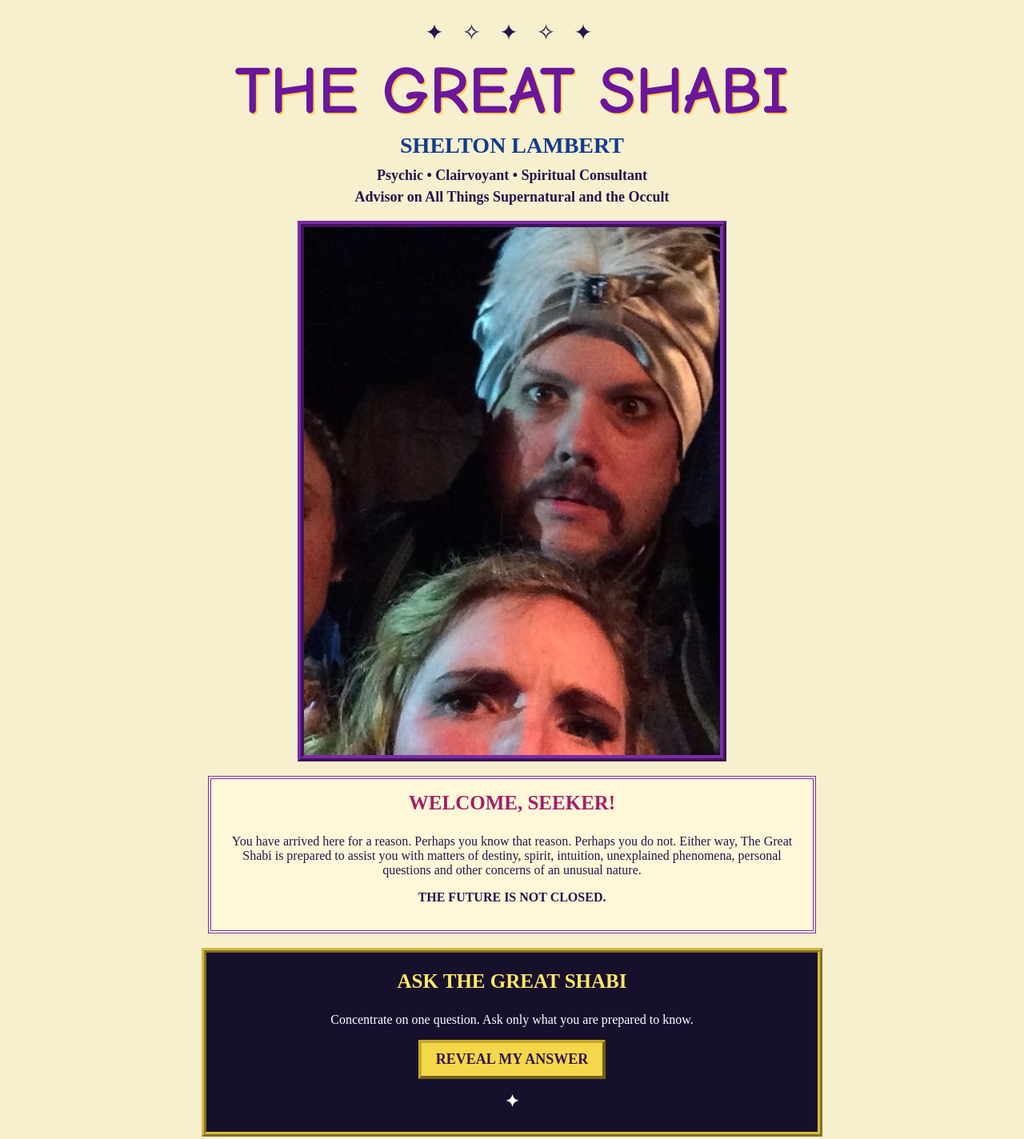
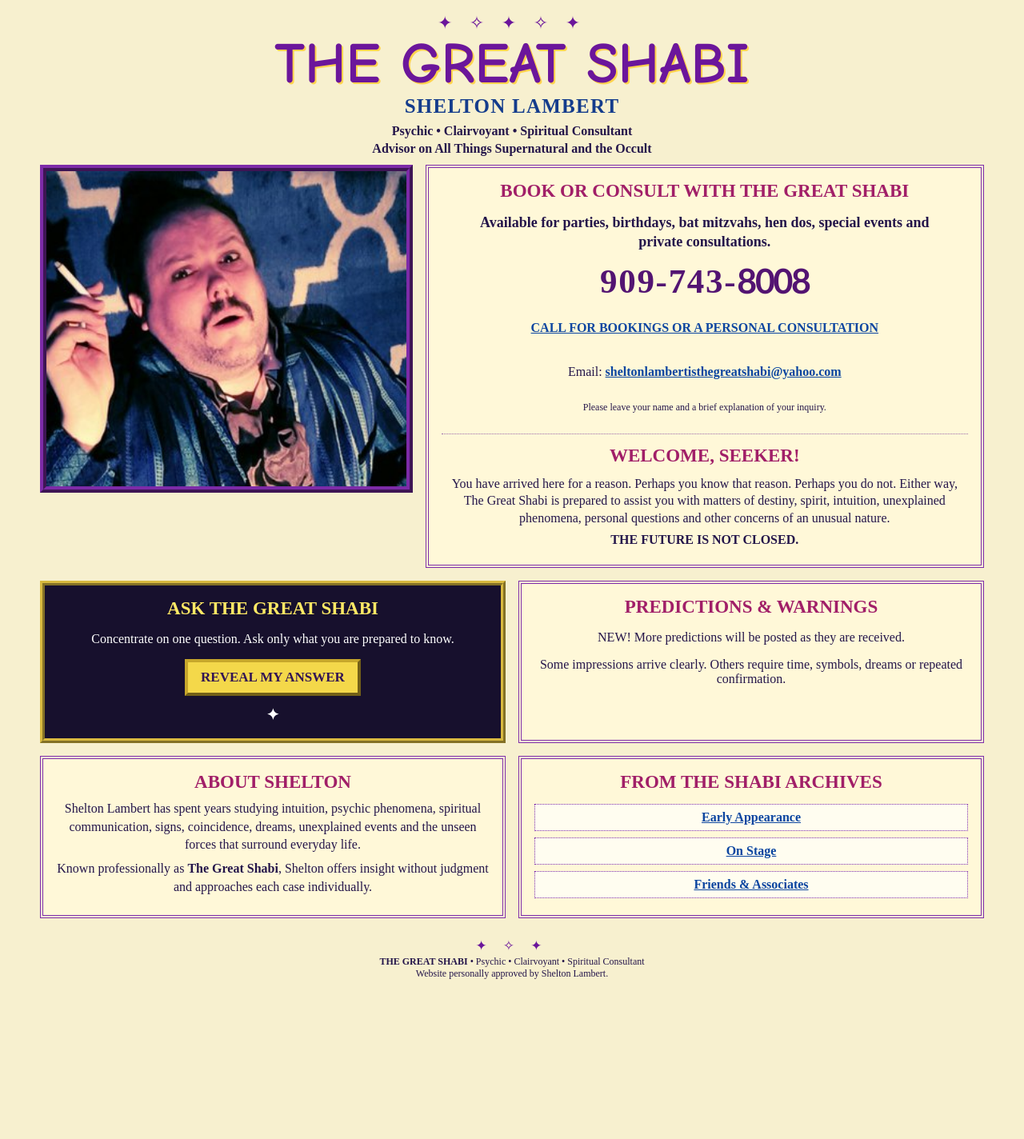
Before and after one commit to shelbyhahn-vcer/the-great-shabi, a plain HTML site: page index.html in a window 1280 px wide. Shown: the top 1424 px of the page at 80% size. After the commit the page ends 1251 px from the top, so only its background shows below. Drawn offline with Linux system fonts and the light colour scheme.

Commit message:
Add files via upload

```diff
--- a/index.html
+++ b/index.html
@@ -6,216 +6,121 @@
   <title>The Great Shabi | Shelton Lambert</title>
   <meta name="description" content="Shelton Lambert, The Great Shabi. Psychic, Clairvoyant, Spiritual Consultant and Advisor on All Things Supernatural and the Occult.">
   <style>
-    body {
-      margin: 0;
-      background: #f7f0cf;
-      color: #24154a;
-      font-family: "Times New Roman", Georgia, serif;
+    :root { --cream:#f7f0cf; --paper:#fff8d8; --purple:#6b169b; --deep:#24154a; --pink:#a11f68; --gold:#ffd34d; --blue:#143c8c; }
+    * { box-sizing:border-box; }
+    body { margin:0; background:var(--cream); color:var(--deep); font-family:"Times New Roman",Georgia,serif; }
+    a { color:#0b45a0; font-weight:bold; }
+    .page { width:min(1180px,calc(100% - 28px)); margin:0 auto; padding:12px 0 18px; text-align:center; }
+    .stars { margin:2px 0; font-size:22px; letter-spacing:8px; color:var(--purple); }
+    header { padding:2px 12px 10px; }
+    h1 { margin:0; color:var(--purple); font-family:"Comic Sans MS","Brush Script MT",cursive; font-size:clamp(42px,6vw,72px); line-height:1; text-shadow:2px 2px 0 var(--gold); }
+    h2 { margin:3px 0 6px; color:var(--blue); font-size:25px; letter-spacing:.05em; }
+    .credentials { font-size:16px; font-weight:bold; line-height:1.35; }
+    .hero-row { display:grid; grid-template-columns:minmax(280px, .8fr) minmax(420px,1.2fr); gap:16px; align-items:stretch; }
+    .portrait-frame { min-height:350px; max-height:410px; overflow:hidden; border:8px ridge #7d2ba8; background:#fff; }
+    .portrait { display:block; width:100%; height:100%; object-fit:cover; object-position:center 22%; }
+    .box { border:4px double #7d2ba8; background:var(--paper); padding:16px; }
+    .box h3 { margin:0 0 9px; color:var(--pink); font-size:23px; }
+    .booking { display:flex; flex-direction:column; justify-content:center; }
+    .availability { margin:5px auto 10px; max-width:600px; font-size:18px; line-height:1.35; }
+    .phone { margin:3px 0 7px; color:#531472; font-size:clamp(30px,4vw,43px); font-weight:bold; letter-spacing:.04em; line-height:1; }
+    .phone .easter { display:inline-block; font-family:"Arial Rounded MT Bold","Trebuchet MS",Arial,sans-serif; font-weight:700; letter-spacing:-.055em; transform:translateY(1px); }
+    .booking-link { display:inline-block; margin:5px 0; }
+    .welcome { margin:13px auto 0; padding-top:11px; max-width:660px; border-top:1px dotted #9b6aaa; line-height:1.35; }
+    .welcome p { margin:5px 0; }
+    .grid-row { display:grid; grid-template-columns:1fr 1fr; gap:16px; margin-top:16px; align-items:stretch; }
+    .oracle { border:6px ridge #d8b93f; background:#17102d; color:#fff; }
+    .oracle h3 { color:#ffe965; }
+    button { padding:9px 16px; border:4px outset #c7a72b; background:#f4d84a; color:#321454; cursor:pointer; font:bold 17px "Times New Roman",serif; }
+    button:active { border-style:inset; }
+    #answer { min-height:25px; margin-top:12px; font-size:19px; font-weight:bold; }
+    .blink { animation:blink 1.1s steps(2,start) infinite; }
+    @keyframes blink { 50% { visibility:hidden; } }
+    .about p { margin:8px 0; line-height:1.4; }
+    .links { display:grid; gap:8px; margin-top:14px; }
+    .links a { display:block; padding:7px 10px; border:1px dotted #7d2ba8; background:#fffdf0; }
+    footer { margin-top:14px; padding:8px; font-size:12px; }
+    footer .stars { font-size:17px; }
+    .tiny { font-size:12px; }
+    @media (max-width:760px) {
+      .page { width:min(100% - 18px,620px); }
+      .hero-row,.grid-row { grid-template-columns:1fr; gap:10px; margin-top:10px; }
+      .portrait-frame { min-height:0; height:330px; }
+      .portrait { object-position:center 19%; }
+      .box { padding:14px; }
+      .credentials { font-size:15px; }
+      .phone { font-size:34px; }
     }
-
-    .page {
-      max-width: 900px;
-      margin: 0 auto;
-      padding: 18px;
-      text-align: center;
-    }
-
-    .stars {
-      font-size: 28px;
-      letter-spacing: 8px;
-      margin: 6px 0;
-    }
-
-    h1 {
-      font-family: "Comic Sans MS", "Brush Script MT", cursive;
-      font-size: clamp(42px, 8vw, 84px);
-      margin: 8px 0 0;
-      color: #6b169b;
-      text-shadow: 2px 2px 0 #ffd34d;
-    }
-
-    h2 {
-      margin: 4px 0 8px;
-      font-size: 28px;
-      color: #143c8c;
-    }
-
-    .credentials {
-      font-weight: bold;
-      font-size: 18px;
-      line-height: 1.5;
-      margin-bottom: 16px;
-    }
-
-    .hero {
-      width: min(100%, 520px);
-      border: 8px ridge #7d2ba8;
-      background: white;
-      margin: 12px auto 18px;
-      display: block;
-    }
-
-    .box {
-      border: 4px double #7d2ba8;
-      background: #fff8d8;
-      padding: 16px;
-      margin: 18px auto;
-      max-width: 720px;
-    }
-
-    .box h3 {
-      margin-top: 0;
-      color: #a11f68;
-      font-size: 25px;
-    }
-
-    .oracle {
-      background: #17102d;
-      color: white;
-      padding: 22px;
-      border: 6px ridge #d8b93f;
-    }
-
-    button {
-      font: bold 18px "Times New Roman", serif;
-      background: #f4d84a;
-      color: #321454;
-      border: 4px outset #c7a72b;
-      padding: 10px 18px;
-      cursor: pointer;
-    }
-
-    button:active {
-      border-style: inset;
-    }
-
-    #answer {
-      min-height: 28px;
-      margin-top: 16px;
-      font-size: 21px;
-      font-weight: bold;
-    }
-
-    .links a {
-      display: inline-block;
-      margin: 4px 8px;
-      color: #0b45a0;
-      font-weight: bold;
-    }
-
-    .blink {
-      animation: blink 1.1s steps(2, start) infinite;
-    }
-
-    @keyframes blink {
-      50% { visibility: hidden; }
-    }
-
-    footer {
-      margin: 32px 0 14px;
-      font-size: 14px;
-    }
-
-    .tiny {
-      font-size: 12px;
-    }
+    @media (prefers-reduced-motion:reduce) { .blink { animation:none; } }
   </style>
 </head>
 <body>
   <main class="page">
+    <header>
       <div class="stars">✦ ✧ ✦ ✧ ✦</div>
-
       <h1>THE GREAT SHABI</h1>
       <h2>SHELTON LAMBERT</h2>
+      <div class="credentials">Psychic • Clairvoyant • Spiritual Consultant<br>Advisor on All Things Supernatural and the Occult</div>
+    </header>
 
-    <div class="credentials">
-      Psychic • Clairvoyant • Spiritual Consultant<br>
-      Advisor on All Things Supernatural and the Occult
+    <section class="hero-row">
+      <div class="portrait-frame">
+        <img class="portrait" src="assets/shelton-lambert.jpg" alt="Shelton Lambert, The Great Shabi">
       </div>
-
-    <img class="hero" src="assets/shabi-shelton-crop.jpg" alt="Shelton Lambert, The Great Shabi">
-
-    <div class="box">
+      <div class="box booking">
+        <h3>BOOK OR CONSULT WITH THE GREAT SHABI</h3>
+        <p class="availability"><b>Available for parties, birthdays, bat mitzvahs, hen dos, special events and private consultations.</b></p>
+        <p class="phone">909-743-<span class="easter">8008</span></p>
+        <p><a class="booking-link" href="tel:+19097438008">CALL FOR BOOKINGS OR A PERSONAL CONSULTATION</a></p>
+        <p>Email: <a href="mailto:sheltonlambertisthegreatshabi@yahoo.com">sheltonlambertisthegreatshabi@yahoo.com</a></p>
+        <p class="tiny">Please leave your name and a brief explanation of your inquiry.</p>
+        <div class="welcome">
           <h3>WELCOME, SEEKER!</h3>
-      <p>
-        You have arrived here for a reason. Perhaps you know that reason.
-        Perhaps you do not. Either way, The Great Shabi is prepared to assist
-        you with matters of destiny, spirit, intuition, unexplained phenomena,
-        personal questions and other concerns of an unusual nature.
-      </p>
+          <p>You have arrived here for a reason. Perhaps you know that reason. Perhaps you do not. Either way, The Great Shabi is prepared to assist you with matters of destiny, spirit, intuition, unexplained phenomena, personal questions and other concerns of an unusual nature.</p>
           <p><b>THE FUTURE IS NOT CLOSED.</b></p>
         </div>
+      </div>
+    </section>
 
+    <section class="grid-row">
       <div class="box oracle">
-      <h3 style="color:#ffe965;">ASK THE GREAT SHABI</h3>
+        <h3>ASK THE GREAT SHABI</h3>
         <p>Concentrate on one question. Ask only what you are prepared to know.</p>
         <button id="askButton">REVEAL MY ANSWER</button>
         <div id="answer">✦</div>
       </div>
-
       <div class="box">
-      <h3>PREDICTIONS & WARNINGS</h3>
+        <h3>PREDICTIONS &amp; WARNINGS</h3>
         <p><span class="blink">NEW!</span> More predictions will be posted as they are received.</p>
         <p>Some impressions arrive clearly. Others require time, symbols, dreams or repeated confirmation.</p>
       </div>
+    </section>
 
-    <div class="box">
+    <section class="grid-row">
+      <div class="box about">
         <h3>ABOUT SHELTON</h3>
-      <p>
-        Shelton Lambert has spent years studying intuition, psychic phenomena,
-        spiritual communication, signs, coincidence, dreams, unexplained events
-        and the unseen forces that surround everyday life.
-      </p>
-      <p>
-        Known professionally as <b>The Great Shabi</b>, Shelton offers insight
-        without judgment and approaches each case individually.
-      </p>
+        <p>Shelton Lambert has spent years studying intuition, psychic phenomena, spiritual communication, signs, coincidence, dreams, unexplained events and the unseen forces that surround everyday life.</p>
+        <p>Known professionally as <b>The Great Shabi</b>, Shelton offers insight without judgment and approaches each case individually.</p>
       </div>
-
       <div class="box">
         <h3>FROM THE SHABI ARCHIVES</h3>
         <div class="links">
           <a href="assets/shabi-and-friend.jpg">Early Appearance</a>
           <a href="assets/shabi-stage.jpg">On Stage</a>
-        <a href="assets/shabi-group.jpg">Friends & Associates</a>
+          <a href="assets/shabi-group.jpg">Friends &amp; Associates</a>
         </div>
       </div>
-
-    <div class="box">
-      <h3>BOOK OR CONSULT WITH THE GREAT SHABI</h3>
-      <p><b>Available for parties, birthdays, bat mitzvahs, hen dos, special events and private consultations.</b></p>
-      <p style="font-size:32px;font-weight:bold;letter-spacing:2px;">909-743-<span style="font-family:Arial Black,Arial,sans-serif;letter-spacing:-1px;">8008</span></p>
-      <p><a href="tel:+19097438008">CALL FOR BOOKINGS OR A PERSONAL CONSULTATION</a></p>
-      <p>Email: <a href="mailto:sheltonlambertisthegreatshabi@yahoo.com">sheltonlambertisthegreatshabi@yahoo.com</a></p>
-      <p class="tiny">Please leave your name and a brief explanation of your inquiry.</p>
-    </div>
+    </section>
 
     <footer>
       <div class="stars">✦ ✧ ✦</div>
-      <b>THE GREAT SHABI</b><br>
-      Psychic • Clairvoyant • Spiritual Consultant<br><br>
+      <b>THE GREAT SHABI</b> • Psychic • Clairvoyant • Spiritual Consultant<br>
       <span class="tiny">Website personally approved by Shelton Lambert.</span>
     </footer>
   </main>
-
   <script>
-    const answers = [
-      "YES, BUT NOT YET.",
-      "THE SIGNS ARE FAVORABLE.",
-      "YOU ALREADY KNOW THE ANSWER.",
-      "ASK AGAIN AFTER SUNSET.",
-      "NOT IN THE WAY YOU EXPECT.",
-      "A STRANGER IS INVOLVED.",
-      "THE ANSWER IS CLOSE BY.",
-      "DO NOT FORCE IT.",
-      "THERE IS INTERFERENCE.",
-      "THE GREAT SHABI SAYS: PROBABLY."
-    ];
-
-    document.getElementById("askButton").addEventListener("click", function () {
-      const answer = answers[Math.floor(Math.random() * answers.length)];
-      document.getElementById("answer").textContent = answer;
-    });
+    const answers=["YES, BUT NOT YET.","THE SIGNS ARE FAVORABLE.","YOU ALREADY KNOW THE ANSWER.","ASK AGAIN AFTER SUNSET.","NOT IN THE WAY YOU EXPECT.","A STRANGER IS INVOLVED.","THE ANSWER IS CLOSE BY.","DO NOT FORCE IT.","THERE IS INTERFERENCE.","THE GREAT SHABI SAYS: PROBABLY."];
+    document.getElementById("askButton").addEventListener("click",function(){document.getElementById("answer").textContent=answers[Math.floor(Math.random()*answers.length)];});
   </script>
 </body>
 </html>
```
Lines whose indentation alone changed are shown as unchanged.
